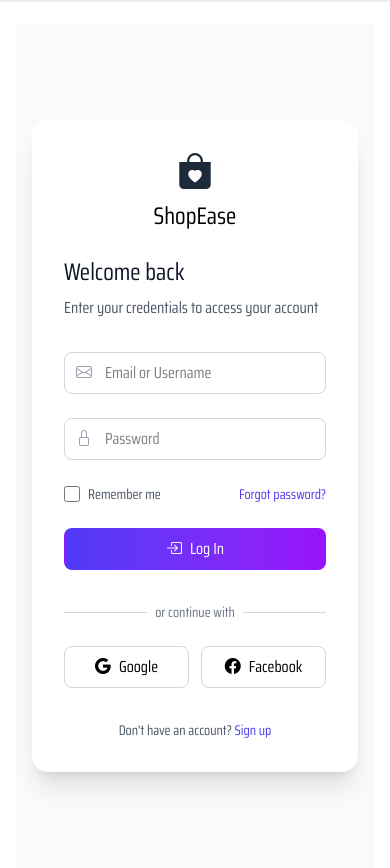
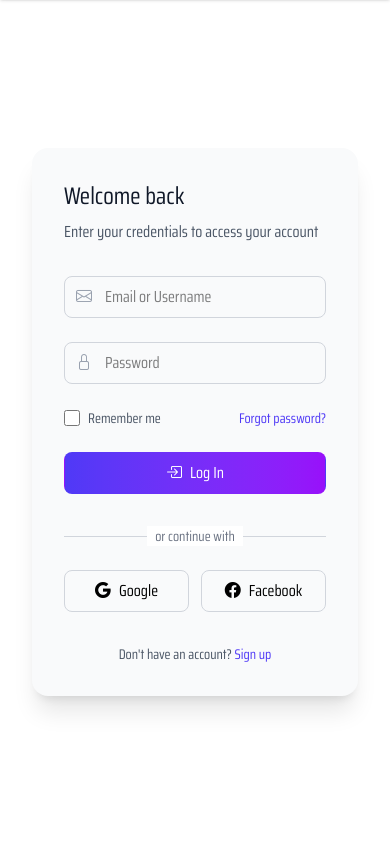
Before and after one commit to Sushan64/E-commerce, a Django app: page /login/ in a window 390 px wide. Shown: the part 44-912 px from the top of the page. Run offline with Django 5.2, Linux system fonts and the light colour scheme.

Commit message:
Checkpoint before assistant change: Improve appearance of the login page on external browsers for mobile users
Modify login.html to fix whitespace issues on mobile browsers by adjusting div classes.

Replit-Commit-Author: Assistant

```diff
--- a/ecommerce/templates/ecommerce/login.html
+++ b/ecommerce/templates/ecommerce/login.html
@@ -2,8 +2,8 @@
 {% extends 'layout.html' %}
 {% load static %}
 {% block content %}
-<div class="min-h-screen flex items-center justify-center bg-gray-50 py-12 px-4 sm:px-6 lg:px-8">
-  <div class="max-w-5xl w-full flex bg-white rounded-2xl shadow-xl overflow-hidden">
+<div class="min-h-screen flex items-center justify-center bg-white pb-12 px-4 sm:px-6 lg:px-8">
+  <div class="max-w-5xl w-full flex bg-gray-50 rounded-2xl shadow-xl overflow-hidden">
     <!-- Hero Section - Only visible on desktop -->
     <div class="hidden md:flex flex-1 bg-gradient-to-br from-indigo-600 to-purple-600 p-12 items-center justify-center">
       <div class="text-center text-white">
@@ -16,11 +16,6 @@
     <!-- Login Content -->
     <div class="w-full md:w-1/2 p-8">
       <div class="mb-8">
-        <!-- Mobile Logo -->
-        <div class="md:hidden text-center mb-6">
-          <i class="bi bi-bag-heart-fill text-4xl text-gray-800"></i>
-          <h2 class="mt-2 text-2xl font-bold">ShopEase</h2>
-        </div>
 
         <h3 class="text-2xl font-bold text-gray-900">Welcome back</h3>
         <p class="mt-2 text-gray-600">Enter your credentials to access your account</p>
```
